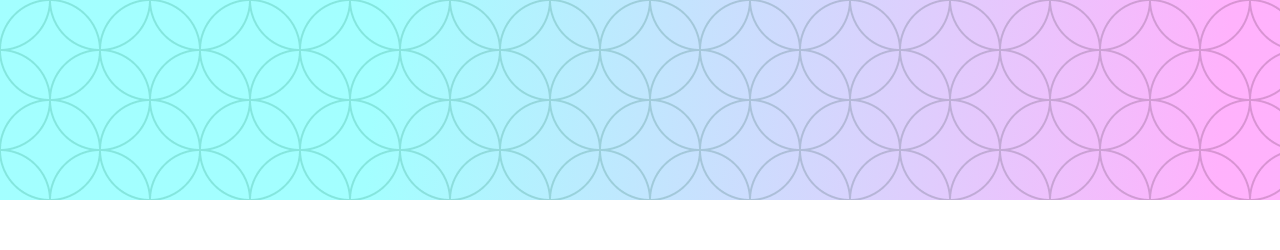
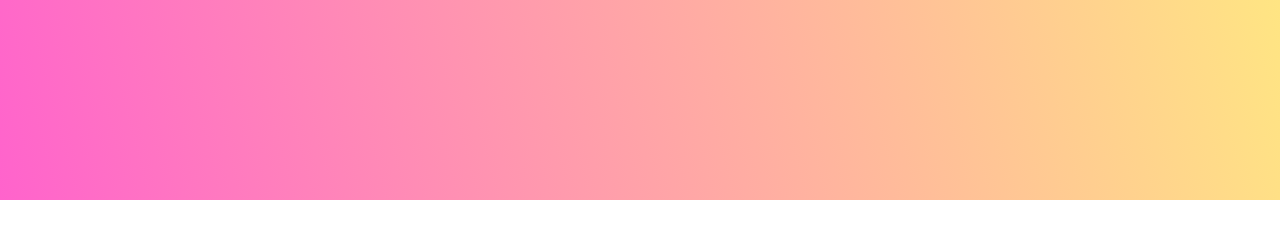
Before and after one commit to Karu-Cortes/Curso-html-css, a plain HTML site: page index.html in a window 1280 px wide. Shown: the top 250 px of the page. Drawn offline with Linux system fonts and the light colour scheme.

Commit message:
último avance
Terminamos de organizar los elementos, el menú y todo lo referente al estilo de la página

```diff
--- a/css/styles.css
+++ b/css/styles.css
@@ -133,7 +133,7 @@ blockquote span::before {
 }
 
 .panel { /*agregar el panel decorativo */
-  background: linear-gradient(274.51deg, rgba(255, 102, 249, 0.5) 5%, rgba(102, 255, 255, 0.6) 70.61%), url("../imagenes/patron-2.png");
+  background: linear-gradient(255deg,#ffe583,#ff63cc);
   height: 200px;
 }
 
--- a/index.html
+++ b/index.html
@@ -295,7 +295,6 @@
             <a href="mailto:karenj.cortes@outlook.com">mailto:karenj.cortes@outlook.com</a>
             <!-- El atribito mailto va a abrir la herramienta más cercana para poder escribir un correo a esa dirección  -->
           </p>
-          <button<i class="fas fa-envelope-open-text"></i></button>
         </div>
       </div>
     </main>
```
